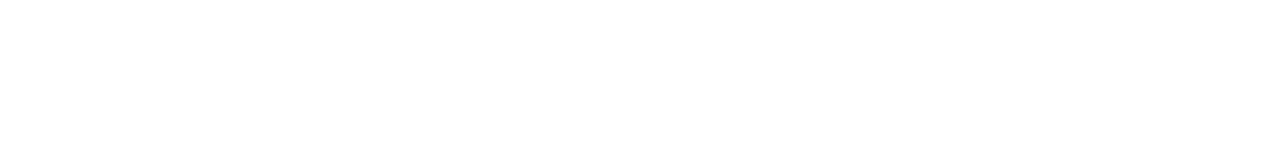
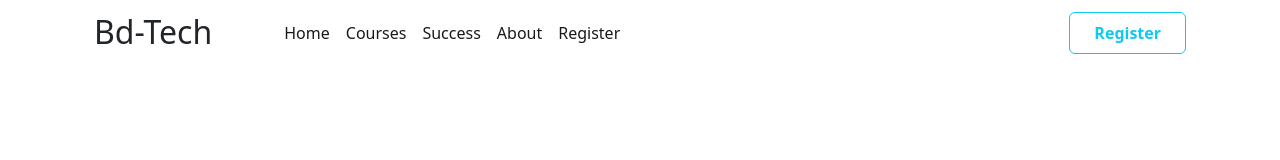
Before and after one commit to tnayem/bd-tech, a plain HTML site: page index.html in a window 1280 px wide. Drawn offline with nearby package versions, Linux system fonts and the light colour scheme.

Commit message:
nav bar section compleate

```diff
--- a/index.html
+++ b/index.html
@@ -1,12 +1,58 @@
 <!DOCTYPE html>
 <html lang="en">
+
 <head>
     <meta charset="UTF-8">
     <meta http-equiv="X-UA-Compatible" content="IE=edge">
     <meta name="viewport" content="width=device-width, initial-scale=1.0">
     <title>Bd-Tech</title>
+    <!-- bootstrap css link -->
+    <link rel="stylesheet" href="https://cdn.jsdelivr.net/npm/bootstrap@5.2.0/dist/css/bootstrap.min.css">
 </head>
+
 <body>
+    <header>
 
+        <div class="container">
+            <!-- navbar section start -->
+            <nav class="navbar navbar-expand-lg">
+                <div class="container-fluid">
+                    <a class="navbar-brand" href="#"><span class="h2 text-dark">Bd-Tech</span></a>
+                    <button class="navbar-toggler" type="button" data-bs-toggle="collapse"
+                        data-bs-target="#navbarSupportedContent" aria-controls="navbarSupportedContent"
+                        aria-expanded="false" aria-label="Toggle navigation">
+                        <span class="navbar-toggler-icon"></span>
+                    </button>
+                    <div class="collapse navbar-collapse ms-5" id="navbarSupportedContent">
+                        <ul class="navbar-nav me-auto mb-2 mb-lg-0">
+                            <li class="nav-item">
+                                <a class="nav-link active" aria-current="page" href="#">Home</a>
+                            </li>
+                            <li class="nav-item">
+                                <a class="nav-link active" aria-current="page" href="#">Courses</a>
+                            </li>
+                            <li class="nav-item">
+                                <a class="nav-link active" aria-current="page" href="#">Success</a>
+                            </li>
+                            <li class="nav-item">
+                                <a class="nav-link active" aria-current="page" href="#">About</a>
+                            </li>
+                            <li class="nav-item">
+                                <a class="nav-link active" aria-current="page" href="#">Register</a>
+                            </li>
+                        </ul>
+                        <div>
+                            <button class="btn btn-outline-info px-4 py-2 fw-bolder" type="submit">Register</button>
+                        </div>
+                    </div>
+                </div>
+            </nav>
+            <!-- navbar section end -->
+        </div>
+
+    </header>
+    <!-- bootstrap js link -->
+    <script src="https://cdn.jsdelivr.net/npm/bootstrap@5.2.0/dist/js/bootstrap.bundle.min.js"></script>
 </body>
+
 </html>
```
